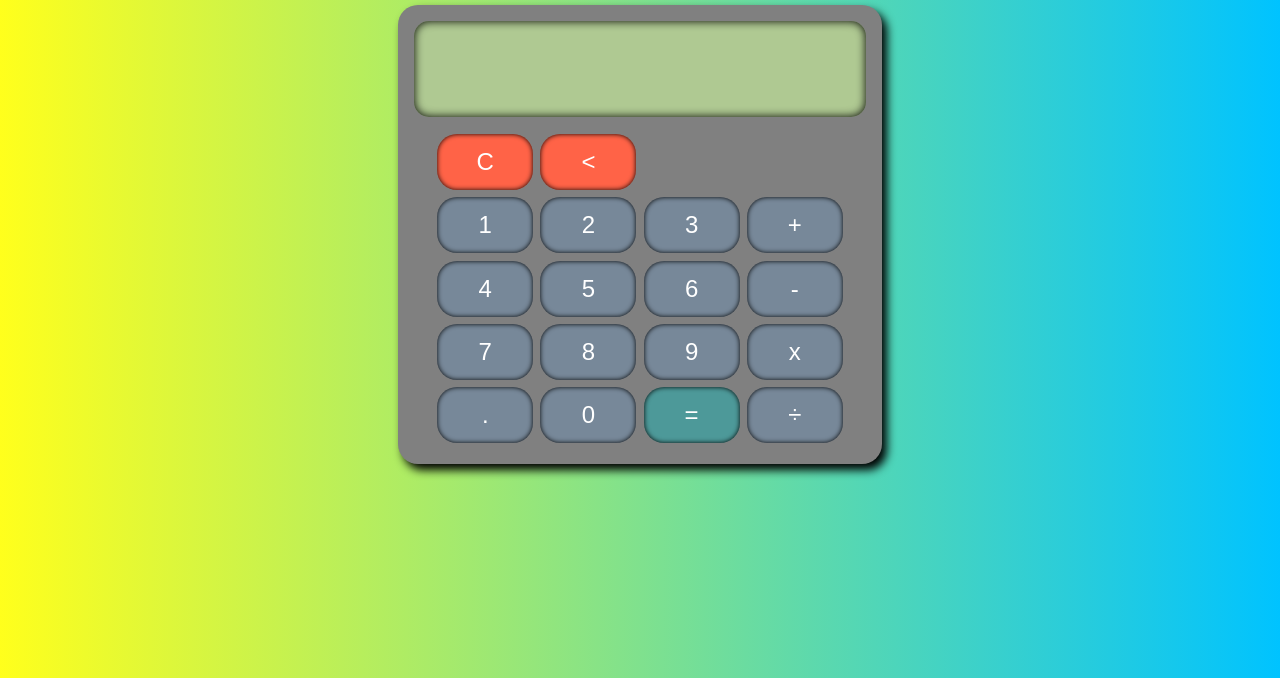
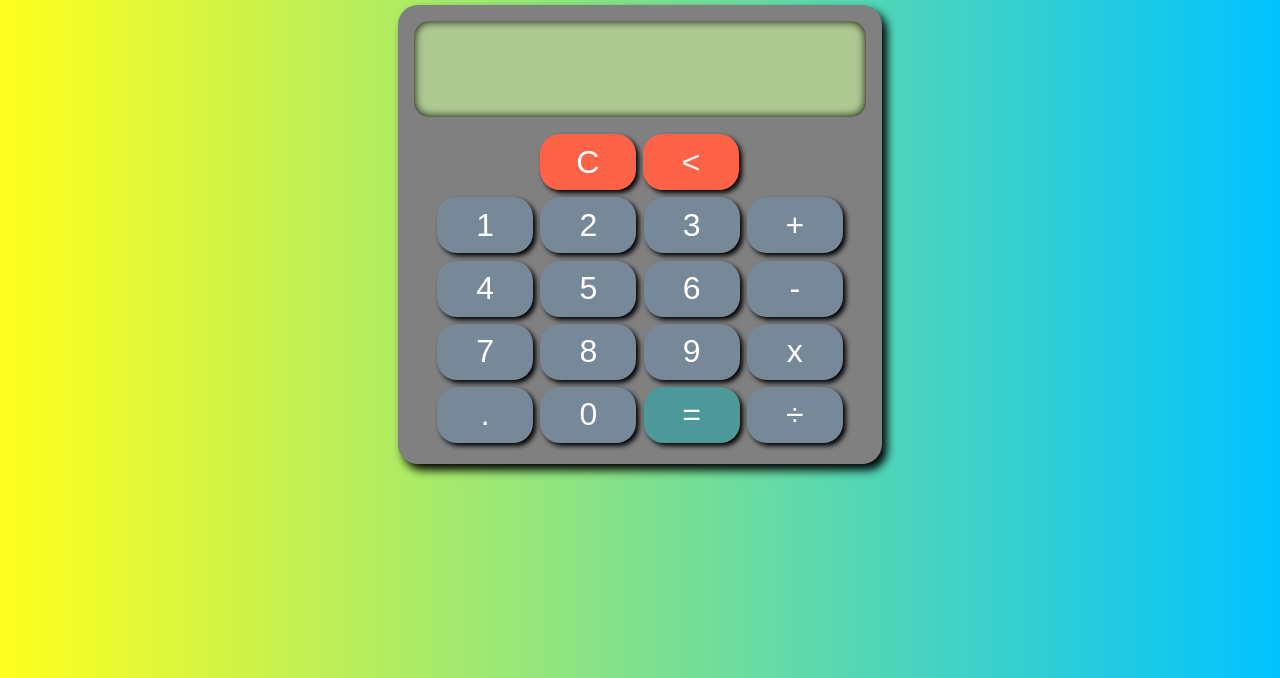
Before and after one commit to habc0d3r/23-HengulAkash-P2, a plain HTML site: page index.html in a window 1280 px wide. Shown: the part 122-800 px from the top of the page. Drawn offline with Linux system fonts and the light colour scheme.

Commit message:
Added some desgins

```diff
--- a/css/styles.css
+++ b/css/styles.css
@@ -34,14 +34,22 @@ input{
     background-color: rgb(175, 201, 146);
     outline: none;
     box-shadow: inset 0 0 10px black;
+    pointer-events: none;
+}
+
+.calculator{
+    display: inline-block;
+    background-color: gray;
+    padding: 1rem;
+    border-radius: 20px;
+    box-shadow: 5px 6px 10px black;
 }
 
 button{
     border-style: none;
-    /* border:1px solid white; */
-    box-shadow: inset 0 0 5px black;
+    /* box-shadow: inset 0 0 5px black; */
     border-radius: 20px;
-    font-size: 1.5rem;
+    font-size: 2rem;
     background-color: lightslategray;
     width: 6rem;
     height: 3.5rem;
@@ -49,32 +57,23 @@ button{
     margin: 0.1rem;
     color: white;
     outline: none;
-}
-
-button:hover {
-    background:  rgb(175, 201, 146);
     box-shadow: 3px 3px 5px black;
-    font-size: 2rem;
-
-}
-
-.calculator{
-    /* display: grid;
-    grid-template-columns: repeat(4, 60px);
-    grid-template-rows: repeat(4, 50px); */
-    display: inline-block;
-    background-color: gray;
-    padding: 1rem;
-    border-radius: 20px;
-    /* border: 2px solid white; */
-    box-shadow: 5px 6px 10px black;
-}
-
-.span{
-    /* grid-column: span 2; */
-    background-color: tomato ;
 }
 
 #blue{
     background-color: rgba(38, 173, 173, 0.562);
 }
+
+button:hover {
+    /* box-shadow: 3px 3px 5px black; */
+    font-size: 1.4rem;
+    box-shadow: inset 0 0 5px black;
+}
+
+button.span {
+    display: flex;
+    margin-left: 105%;
+    justify-content: center;
+    align-items: center;
+    background-color: tomato;
+}
```
